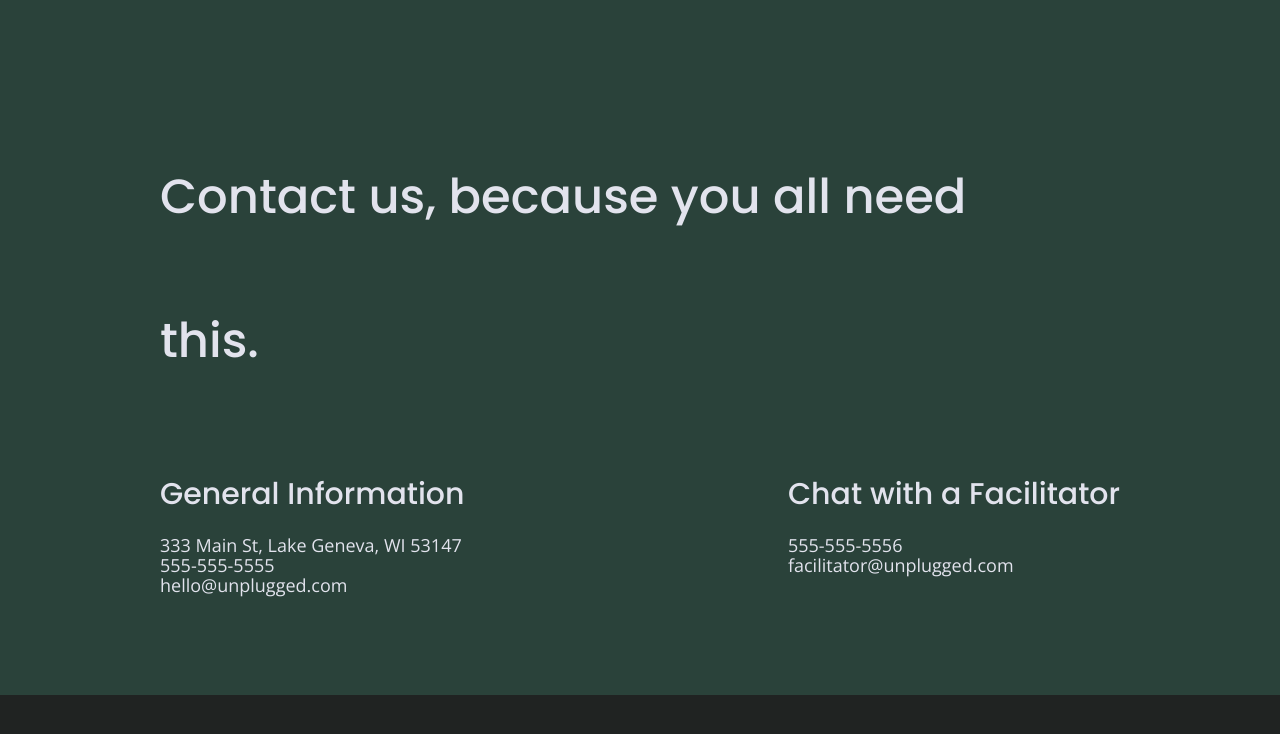
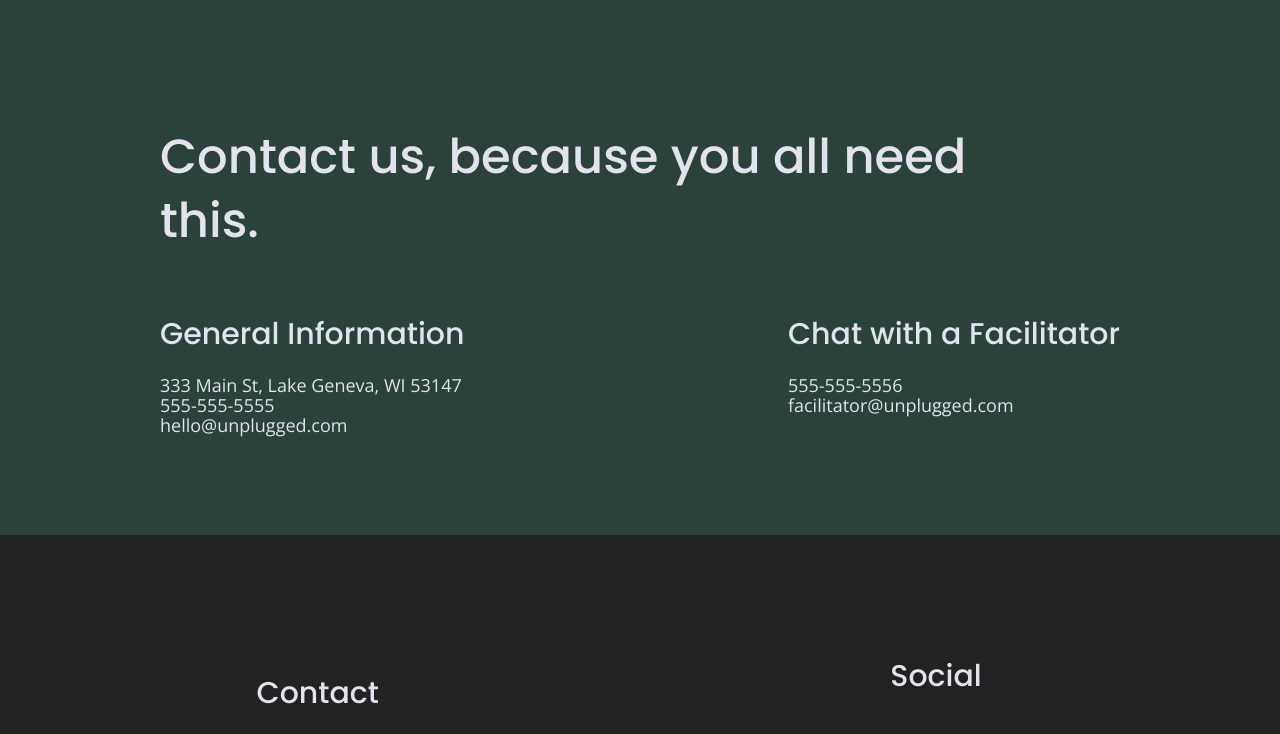
Before and after one commit to spidercarol/unplugged-design-docs, a website: page about/index.html in a window 1280 px wide. Shown: the part 1360-2094 px from the top of the page. Drawn offline with nearby package versions, Linux system fonts and the light colour scheme; files that its build step writes are made by us from their sources; files whose address does not match are found by name.

Commit message:
Added few adustments to layout of the website

```diff
--- a/css/main.css
+++ b/css/main.css
@@ -737,7 +737,6 @@ input[type=button] {
 .contact-section .content-wrapper h2 {
   width: 80%;
   font-size: 2.25em;
-  line-height: 3;
 
 }
 
```
